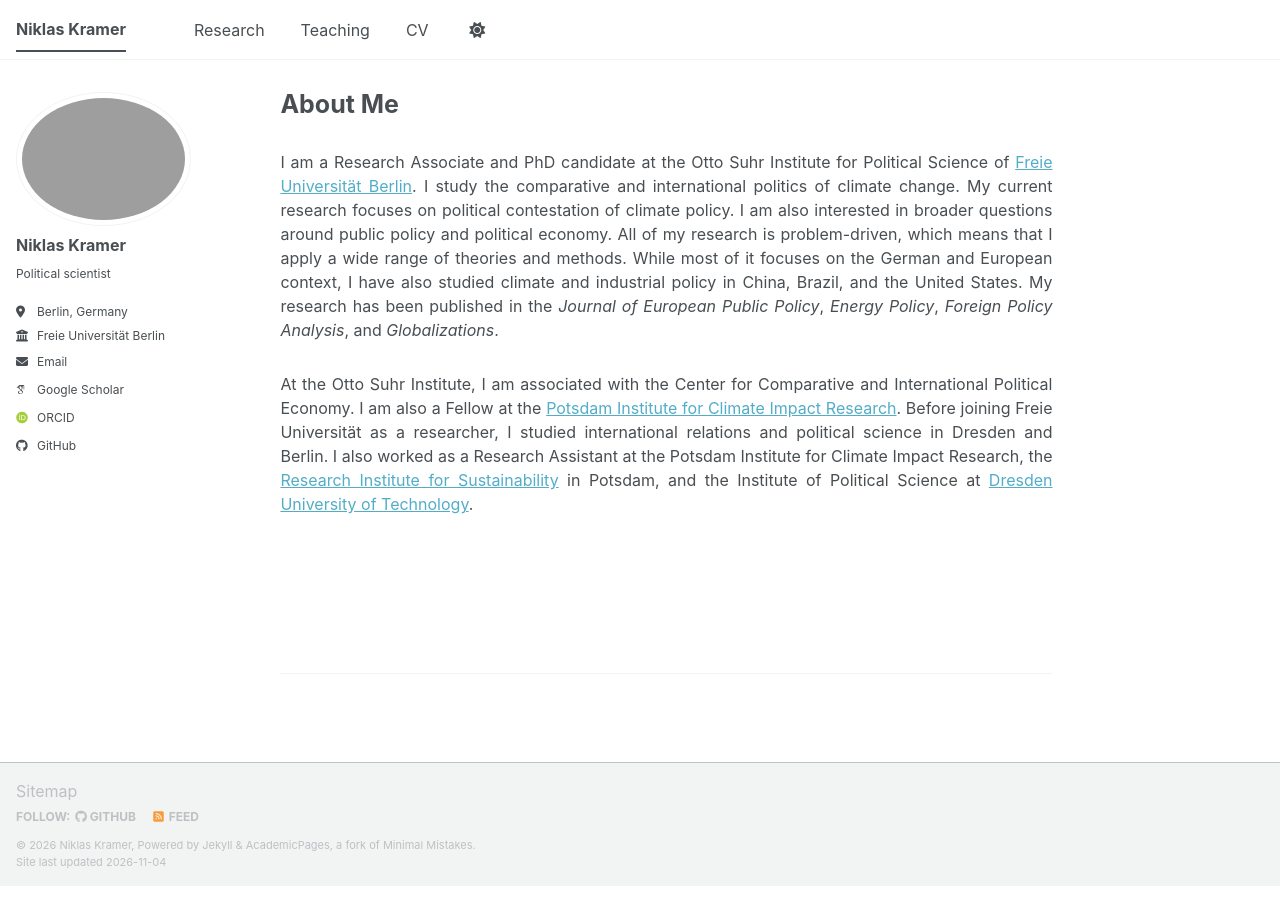
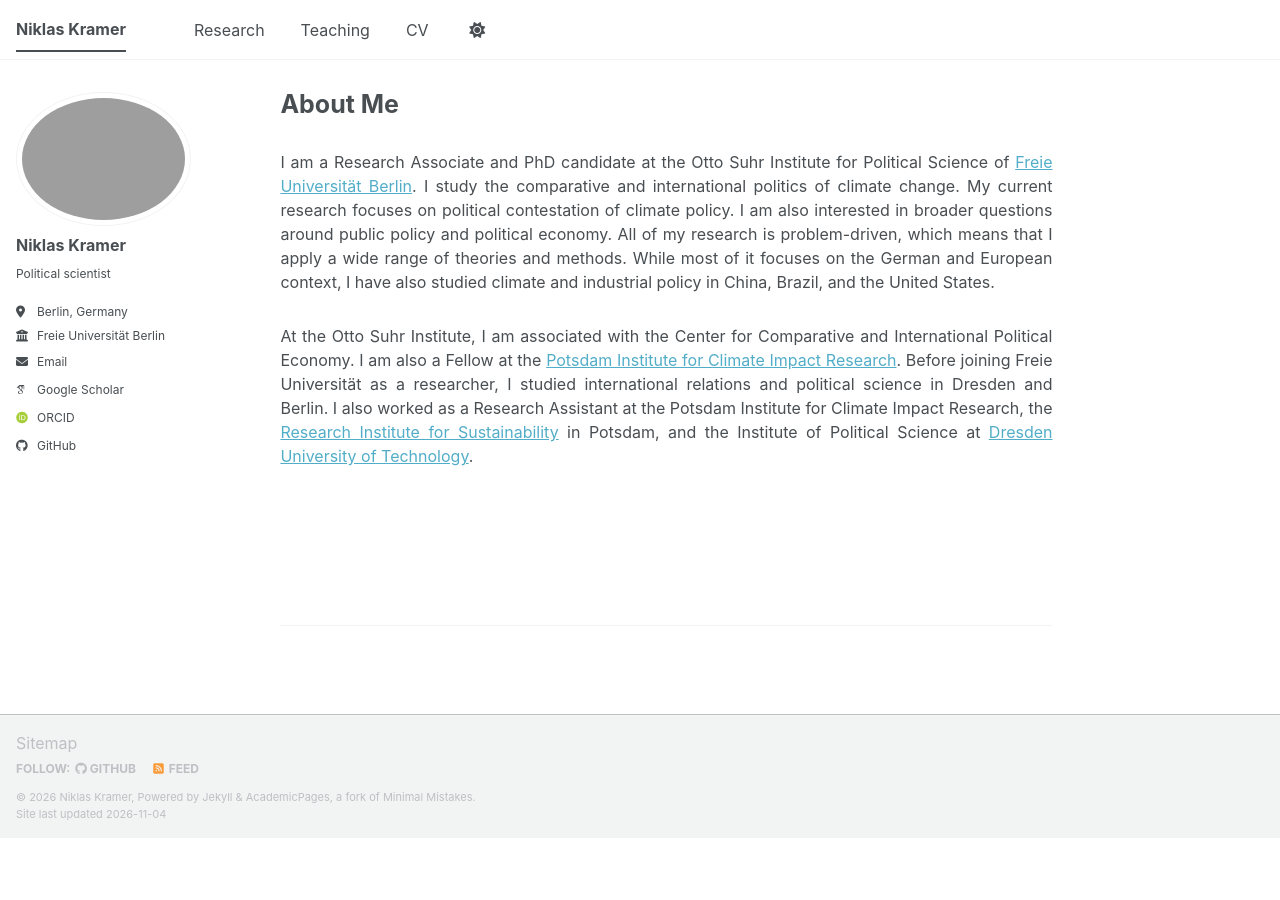
Before and after one commit to nik-kramer/nik-kramer.github.io, a Jekyll site: the page built from _pages/about.md, in a window 1280 px wide. Built offline with Jekyll 4.4.1, drawn with Linux system fonts in a browser that asks for light colours; some web fonts are replaced; a script bundle is joined from its source files by our own code; library files that are not in the unit come from our copies.

Commit message:
Update about.md

```diff
--- a/_pages/about.md
+++ b/_pages/about.md
@@ -9,7 +9,7 @@ redirect_from:
 
 <div style="height: 20px;"></div>
 
-<p style="text-align: justify">I am a Research Associate and PhD candidate at the Otto Suhr Institute for Political Science of <a href="https://www.polsoz.fu-berlin.de/en/polwiss/index.html"> Freie Universität Berlin</a>. I study the comparative and international politics of climate change. My current research focuses on political contestation of climate policy. I am also interested in broader questions around public policy and political economy. All of my research is problem-driven, which means that I apply a wide range of theories and methods. While most of it focuses on the German and European context, I have also studied climate and industrial policy in China, Brazil, and the United States. My research has been published in the <i>Journal of European Public Policy</i>, <i>Energy Policy</i>, <i>Foreign Policy Analysis</i>, and <i>Globalizations</i>.</p>
+<p style="text-align: justify">I am a Research Associate and PhD candidate at the Otto Suhr Institute for Political Science of <a href="https://www.polsoz.fu-berlin.de/en/polwiss/index.html"> Freie Universität Berlin</a>. I study the comparative and international politics of climate change. My current research focuses on political contestation of climate policy. I am also interested in broader questions around public policy and political economy. All of my research is problem-driven, which means that I apply a wide range of theories and methods. While most of it focuses on the German and European context, I have also studied climate and industrial policy in China, Brazil, and the United States.</p>
 
 
 <div style="height: 10px;"></div>
```
